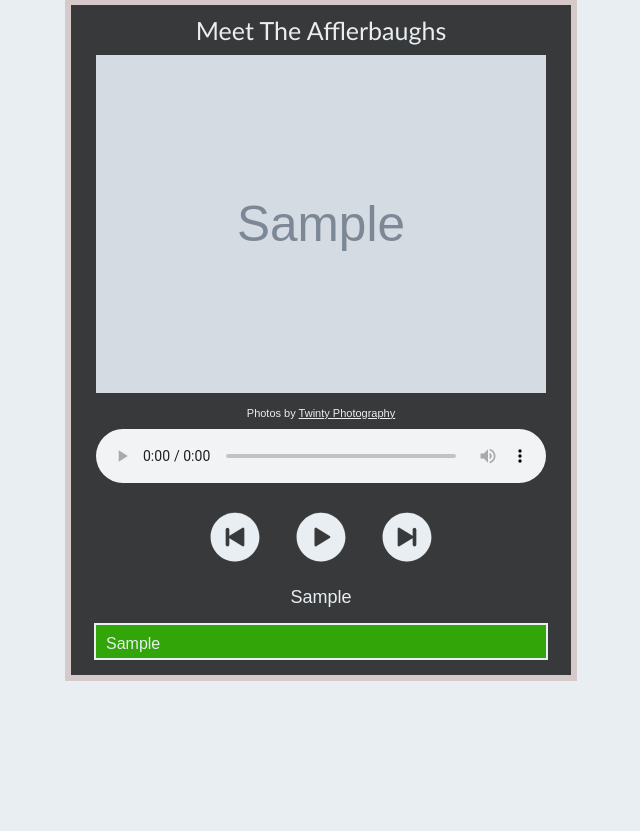
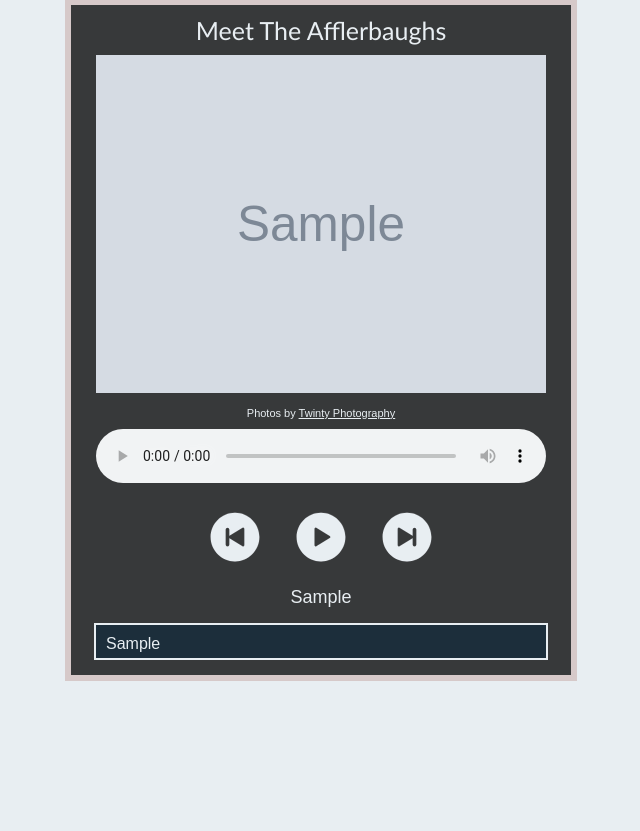
Before and after one commit to KrisAff84/Lyria, a Django app: template player/templates/index.html in a window 1280 px wide. Shown: the part 151-982 px from the top of the page, without its empty margins (319-959 px from the left). Run offline with Django 4.2, Linux system fonts and the light colour scheme; the template is opened without the code that fills it: most values are stand-ins (such as "Sample title", 1, 10 or a date in 2020); grey boxes marked "Sample" are stand-in pictures; parts of the project's set-up code (start-up, migrations or seed data) failed here and were passed over.

Commit message:
Reverts to original blue color in index.html

```diff
--- a/player/templates/index.html
+++ b/player/templates/index.html
@@ -11,7 +11,7 @@
             --color1: #e8eef2;
             --color2: #d6c9c9;
             --color3: #99a3ac;
-            --color4: #32a508;
+            --color4: #1c2e3b;
             --color5: #37393a;
             --transparent: rgba(233, 233, 233, 0);
         }
```
